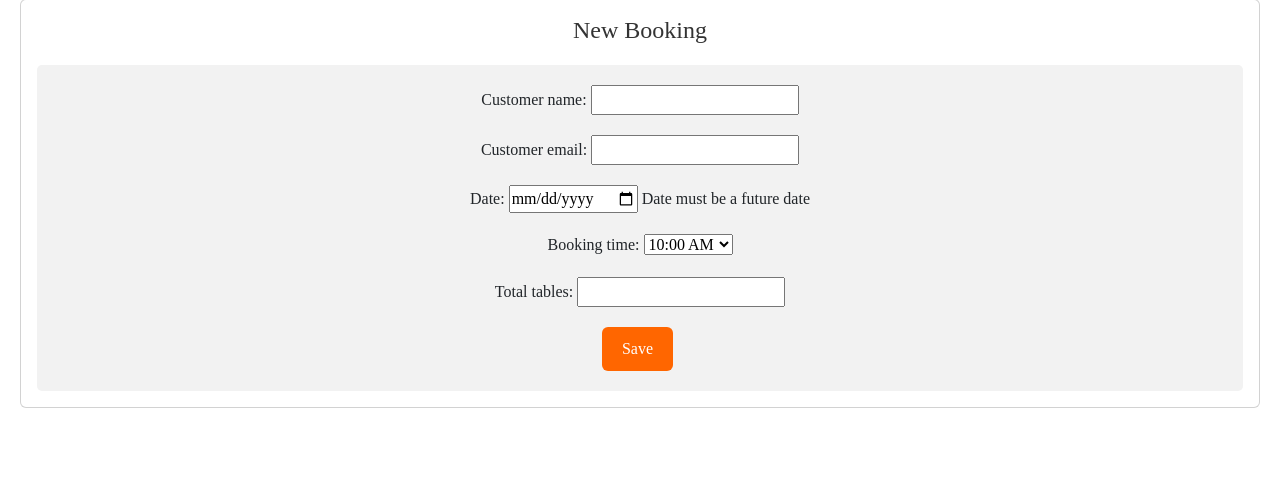
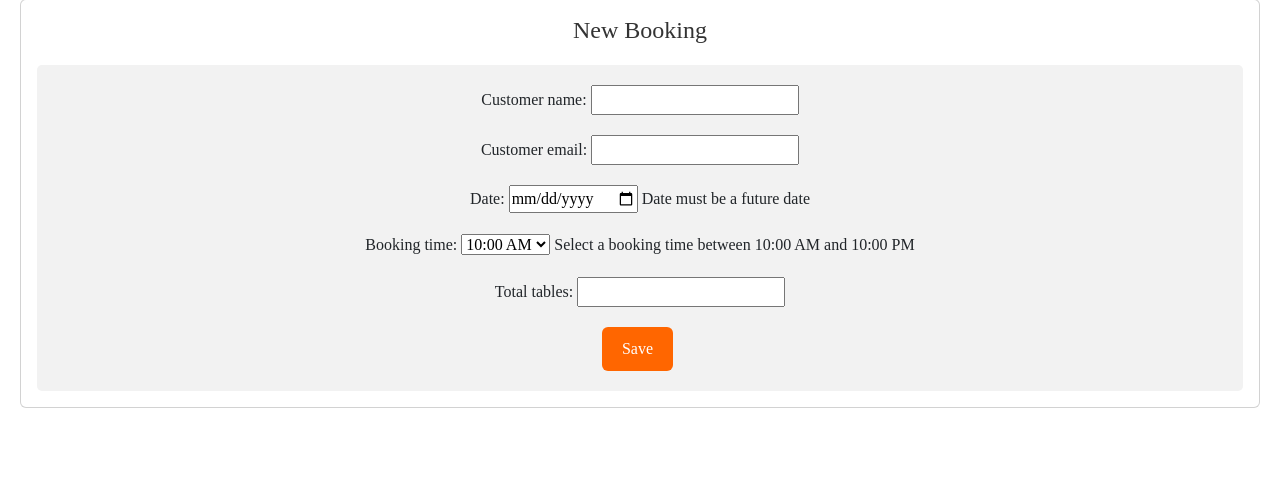
Before and after one commit to Anthonyrajlucas/django-anto-restaurant-booking-system, a Django app: page /booking/bookings/new/ in a window 1280 px wide. Shown: the part 147-640 px from the top of the page. Run offline with Django 3.2, Linux system fonts and the light colour scheme; a user stored in the database is signed in; some libraries are stand-ins or nearby versions.

Commit message:
resolved bugs in booking page

```diff
--- a/booking/forms.py
+++ b/booking/forms.py
@@ -1,8 +1,9 @@
 from django import forms
 from .models import Booking
-from django.core.exceptions import ValidationError
 from django.utils import timezone
 from datetime import datetime
+from django.db.models import Sum
+
 
 class BookingForm(forms.ModelForm):
     class Meta:
@@ -13,20 +14,23 @@ class BookingForm(forms.ModelForm):
         cleaned_data = super().clean()
         date = cleaned_data.get("date")
         if date and date < timezone.now().date():
-            raise ValidationError("Date must be a future date")
+            raise forms.ValidationError("Date must be a future date")
 
         booking_time = cleaned_data.get("booking_time")
         if date == timezone.now().date() and booking_time:
             current_time = datetime.now().time().strftime("%H:%M")
             if booking_time < current_time:
-                raise ValidationError("Booking time cannot be in the past for today's date")
-
-        if not self.instance.is_table_available():
-            raise ValidationError("No tables available for this date and time")
+                raise forms.ValidationError("Booking time cannot be in the past for today's date")
 
         total_tables = cleaned_data.get("total_tables")
         if total_tables and total_tables > 25:
-            raise ValidationError("Total tables cannot exceed 25")
+            raise forms.ValidationError("Total tables cannot exceed 25")
+
+        # Check if the total_tables for the selected date and time exceed 25
+        if date and booking_time:
+            total_tables_on_datetime = Booking.objects.filter(date=date, booking_time=booking_time).exclude(pk=self.instance.pk).aggregate(Sum('total_tables'))['total_tables__sum'] or 0
+            if total_tables_on_datetime + total_tables > 25:
+                raise forms.ValidationError("No tables available for this date and time")
 
     date = forms.DateField(
         help_text="Date must be a future date",
@@ -38,6 +42,7 @@ class BookingForm(forms.ModelForm):
                  ("16:00", "04:00 PM"), ("17:00", "05:00 PM"), ("18:00", "06:00 PM"),
                  ("19:00", "07:00 PM"), ("20:00", "08:00 PM"), ("21:00", "09:00 PM"),
                  ("22:00", "10:00 PM")],
+        help_text="Select a booking time between 10:00 AM and 10:00 PM"
     )
 
     labels = {
--- a/booking/models.py
+++ b/booking/models.py
@@ -1,6 +1,7 @@
 from django.db import models
 from django.contrib.auth.models import User
 from django.db.models import Sum
+
 
 class Booking(models.Model):
     booking_id = models.AutoField(primary_key=True)
@@ -31,7 +32,13 @@ class Booking(models.Model):
     created_by = models.ForeignKey(User, on_delete=models.CASCADE)
 
     def is_table_available(self):
+        # Calculate the total tables booked for the selected date and time
         booked_tables = Booking.objects.filter(date=self.date, booking_time=self.booking_time).aggregate(Sum('total_tables'))['total_tables__sum'] or 0
+
+        # If the current booking is being updated, subtract its total_tables
+        if self.booking_id:
+            booked_tables -= self.total_tables
+
         return booked_tables < 25
 
     def save(self, *args, **kwargs):
--- a/booking/templates/booking_list.html
+++ b/booking/templates/booking_list.html
@@ -16,6 +16,7 @@
                         <th>Booking Time</th>
                         <th>Customer Name</th>
                         <th>Customer Email</th>
+                        <th>Tables</th>
                         <th>Created On</th>
                         <th>Actions</th>
                     </tr>
@@ -28,6 +29,7 @@
                             <td>{{ booking.booking_time }}</td>
                             <td>{{ booking.customer_name }}</td>
                             <td>{{ booking.customer_email }}</td>
+                            <td>{{ booking.total_tables }}</td>
                             <td>{{ booking.created_on }}</td>
                             <td>
                                 <a href="{% url 'booking-update' booking.pk %}" class="btn btn-sm btn-primary">Edit</a>
--- a/booking/views.py
+++ b/booking/views.py
@@ -5,6 +5,7 @@ from .models import Booking
 from .forms import BookingForm
 from django.contrib import messages
 from django.db.models import Sum
+from django.core.exceptions import ValidationError
 
 
 class BookingListView(LoginRequiredMixin, ListView):
@@ -40,8 +41,10 @@ class BookingCreateView(LoginRequiredMixin, CreateView):
             messages.success(self.request, 'Booking successful!')
         else:
             messages.error(self.request, 'No tables available for this date and time')
-
-        return super().form_valid(form)
+        try:
+            return super().form_valid(form)
+        except ValidationError:
+            return HttpResponseRedirect(self.request.path)
 
 
 class BookingUpdateView(LoginRequiredMixin, UserPassesTestMixin, UpdateView):
```
Also changed, not shown: db.sqlite3.
